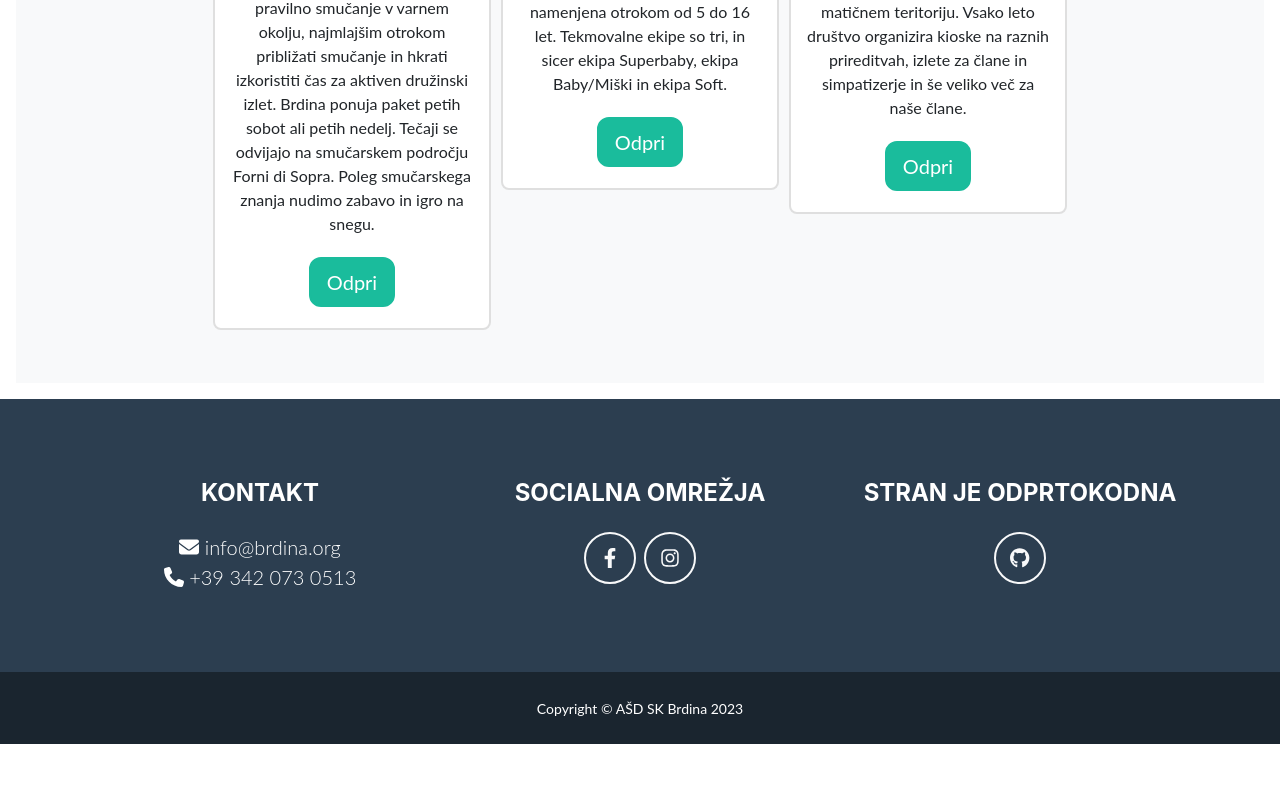
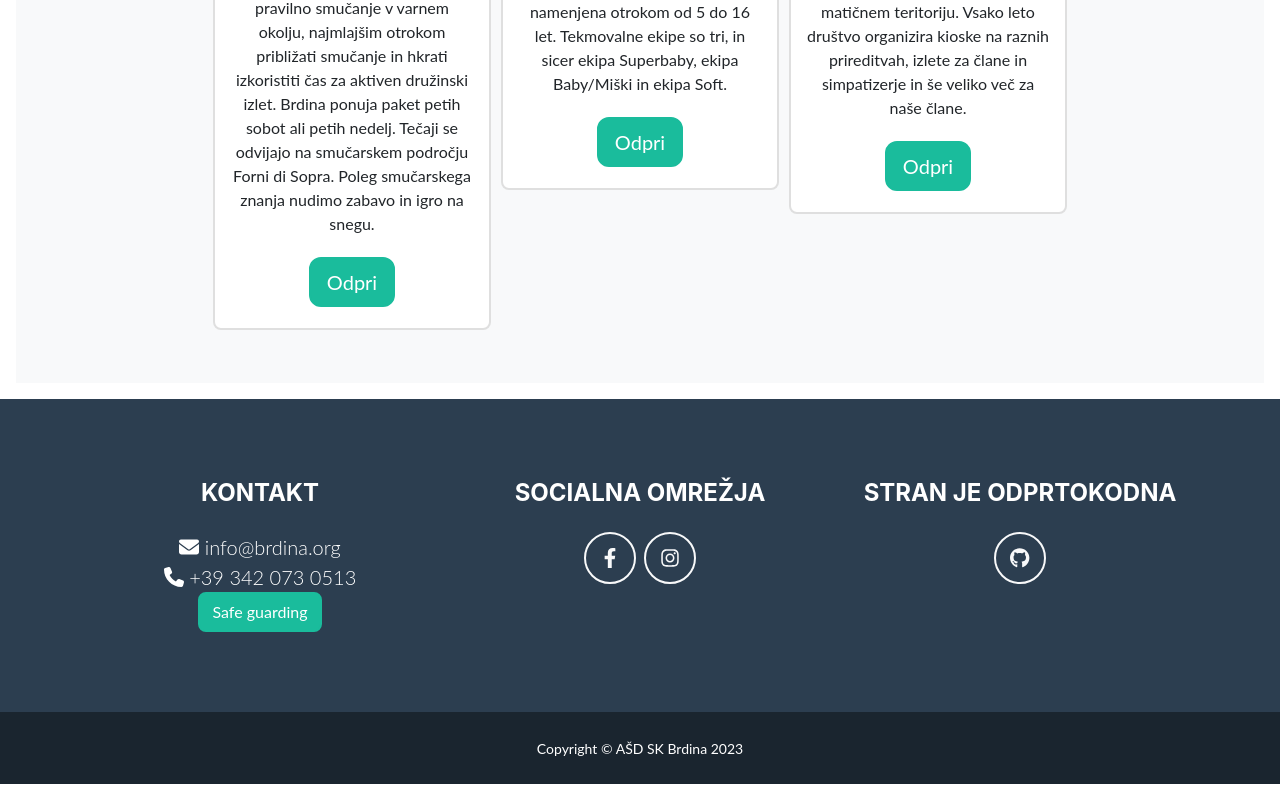
Before and after one commit to KalcMatej99/SKBrdina, an Angular app: page / in a window 1280 px wide. Shown: the part 867-1667 px from the top of the page. Before the commit the page ends 1627 px from the top, so only its background shows below. Built offline with nearby package versions, Linux system fonts and the light colour scheme.

Commit message:
Added safe guarding

```diff
--- a/src/app/skupno/komponente/ogrodje/ogrodje.component.html
+++ b/src/app/skupno/komponente/ogrodje/ogrodje.component.html
@@ -55,6 +55,9 @@
                 <p class="lead mb-0">
                     <i class="fa-solid fa-phone"></i> +39 342 073 0513
                 </p>
+                <p class="lead mb-0">
+                    <button class="btn btn-primary" (click)="showAlert()">Safe guarding</button>
+                </p>
 
             </div>
 
--- a/src/app/skupno/komponente/ogrodje/ogrodje.component.ts
+++ b/src/app/skupno/komponente/ogrodje/ogrodje.component.ts
@@ -48,4 +48,8 @@ export class OgrodjeComponent {
     return this.povezavaStoritev.jePovezava;
   }
 
+  public showAlert(): void {
+    alert("Safe guarding. Responsabile: Tatjana čač. Email: info@brdina.org. Telefono: +39 342 073 0513");
+  }
+
 }
```
